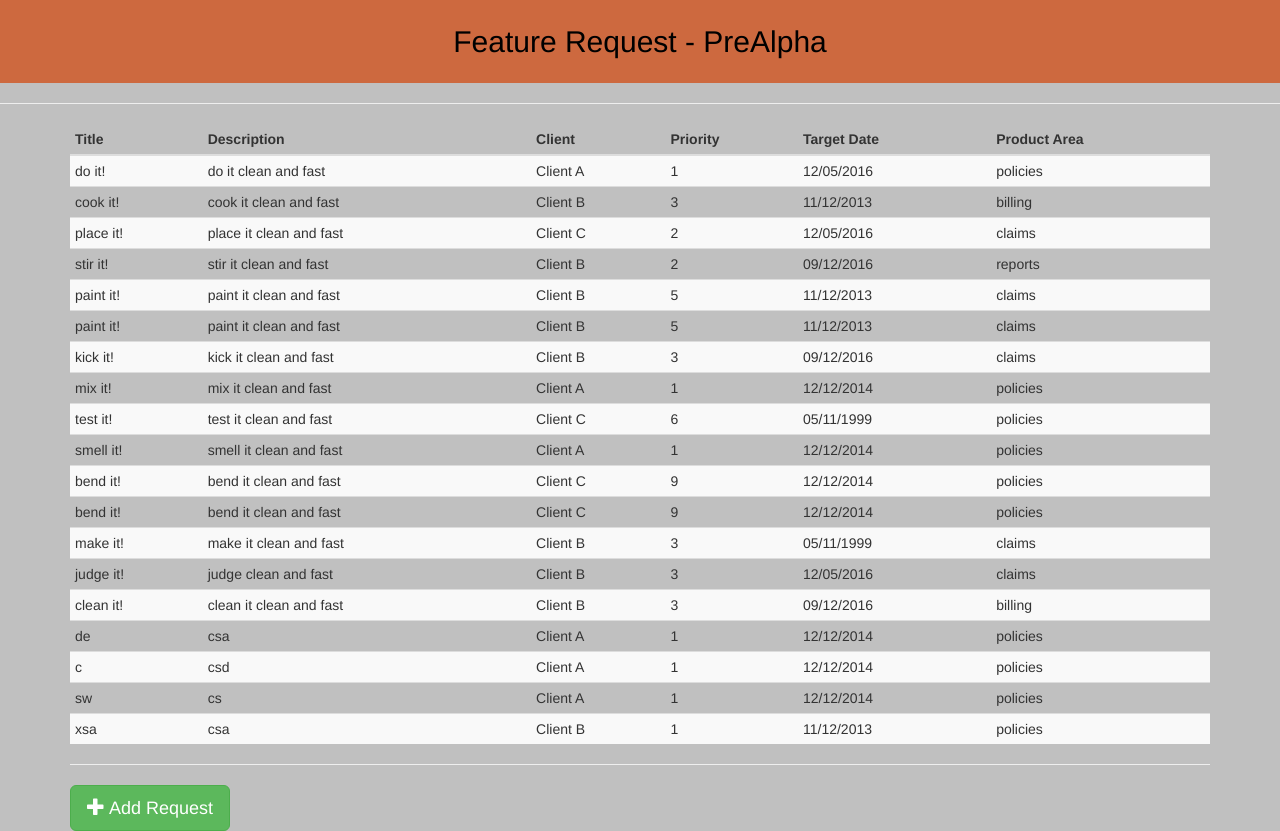
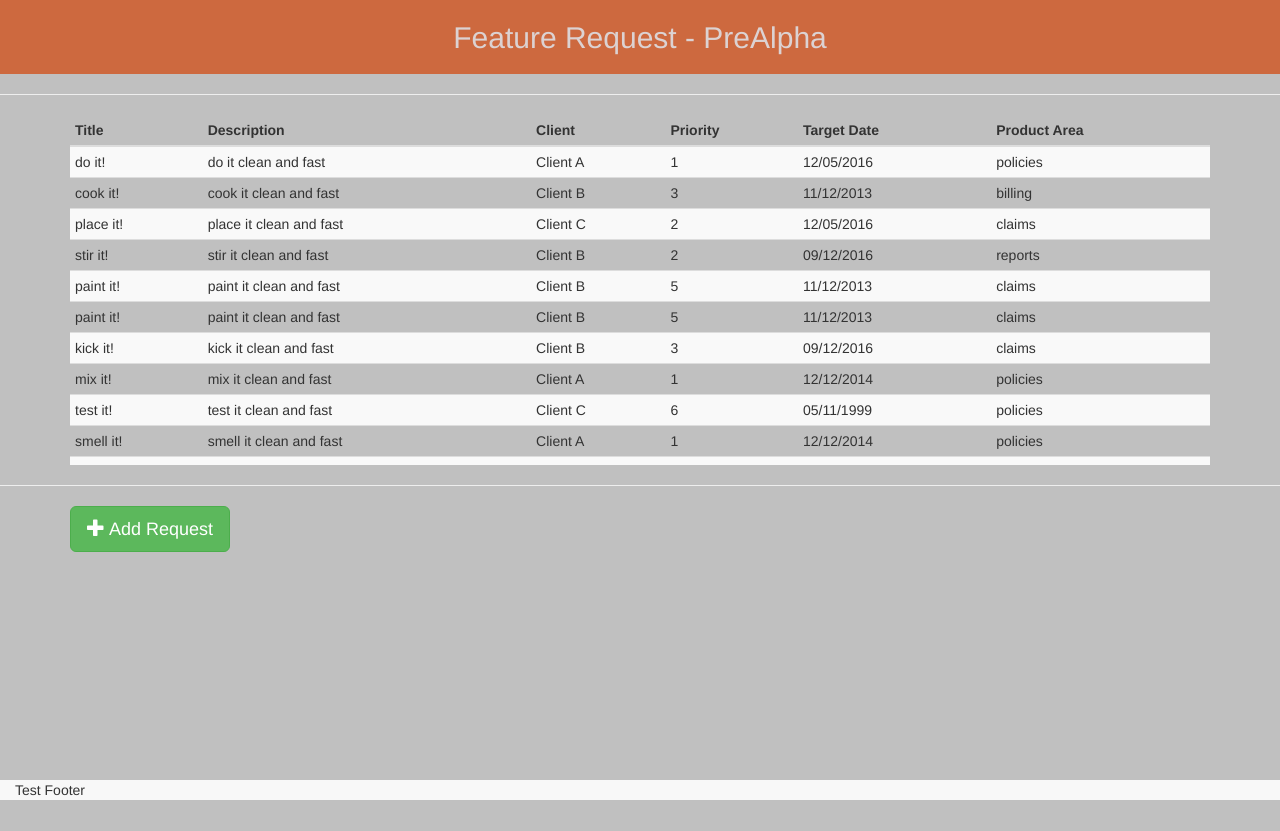
Before and after one commit to alexsav815/feature_request_flask_sql, a Flask app: page / in a window 1280 px wide. After the commit the page ends 800 px from the top, so only its background shows below. Run offline with Flask 2, Linux system fonts and the light colour scheme; data comes from the database, SQL or seed files in the repository; both versions use the stored data as it was after the commit; some libraries are stand-ins or nearby versions.

Commit message:
further stylong..

```diff
--- a/templates/new.html
+++ b/templates/new.html
@@ -66,11 +66,14 @@
 	    $( "#productarea" ).attr( "value", $( "#productarea" ).val() );
 	  </script>
 	</table>
+
 	<hr>
+
 	<p>
 	  <input type = "submit" class="btn btn-primary" value = "Submit" />
 	  <button type="button" id="enter_request_reset" class="btn btn-primary">Reset to default</button>
 	</p>
+
       </form>
     </div>
 
--- a/templates/show_all.html
+++ b/templates/show_all.html
@@ -14,15 +14,52 @@
    }
    header {
      background: rgb(205,105,63) !important;
-     padding-top: 5px;
-     padding-bottom: 15px;
+     padding-top: 1px;
+     padding-bottom: 10px;
    }
+   .title {
+     text-decoration: none;
+     outline: 0;
+   }
+   .title:link {
+     color: rgb( 220,210,210 );
+   }
+
+   .title:visited {
+     color: rgb( 0,0,0 );
+   }
+
+   .title:active {
+     color: rgb( 220,210,210 );
+   }
+   .title:hover {
+     color: rgb( 255,255,255 );
+     text-decoration: none;
+   }
+
+   .table-fixed thead{
+     width: 97%;
+   }
+   .table-fixed tbody{
+     height: 230px;
+     overflow-y: auto;
+     width: 100%;
+   }
+   .table-fixed thead, .table-fixed tbody, .table-fixed tr, .table-fixed td, .table-fixed th {
+     display: block;
+   }
+
+   .table-fixed tbody td, .table-fixed thead > tr> th {
+     float: left;
+     border-bottom-width: 0;
+   }
+
   </style>
 
 
   <header>
     <h2 class="text-center" >
-      <a href = "{{ url_for('show_all') }}" style="color:rgb(0,0,0)">Feature Request - PreAlpha</a>
+      <a href = "{{ url_for('show_all') }}" class="title">Feature Request - PreAlpha</a>
     </h2>
   </header>
 
@@ -36,8 +73,8 @@
       </div>
       {%- endfor %}
 
-      <div class="container">
-	<table class="table table-striped table-condensed">
+      <div class="container" style="height:350px;overflow:auto" >
+	<table class="table table-striped table-condensed table-responsive" >
           <thead>
             <tr>
               <th>Title</th>
@@ -62,12 +99,20 @@
             {% endfor %}
           </tbody>
 	</table>
+      </div>
 
-	<hr/>
+      <hr/>
 
+      <div class="container" style="height:100px">
 	<a href = "{{ url_for('new') }}" class="btn btn-success btn-lg"> <span class="glyphicon glyphicon-plus"></span> Add Request </a>
-
       </div>
 
  </body>
+
+<footer class="navbar-default navbar-fixed-bottom">
+  <div class="container-fluid">
+    <span>Test Footer</span>
+  </div>
+</footer>
+
 </html>
```
Also changed, not shown: clinets.sqlite3.
